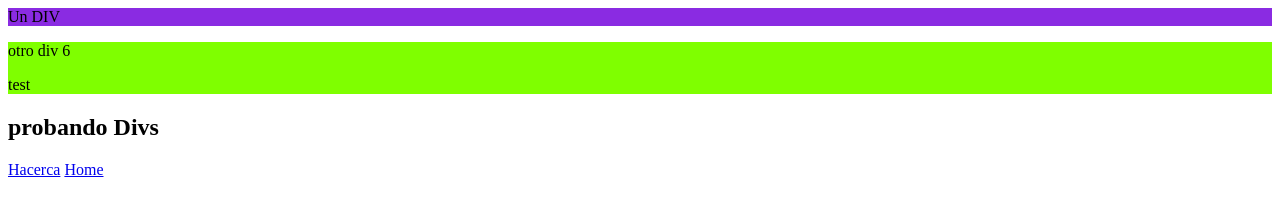
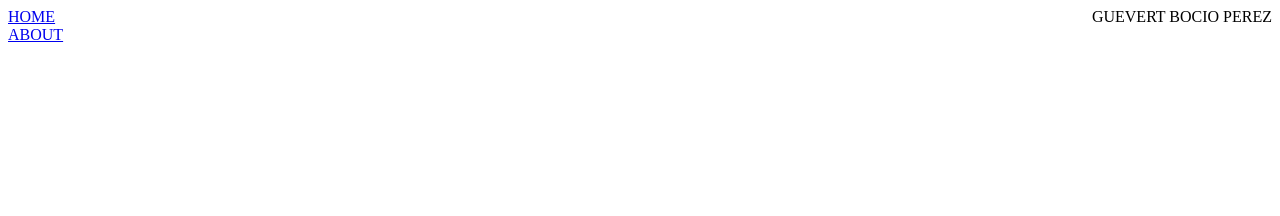
Before and after one commit to guevert/cv, a plain HTML site: page index.html in a window 1280 px wide. Drawn offline with Linux system fonts and the light colour scheme.

Commit message:
Trabajando con estilos

```diff
--- a/index.html
+++ b/index.html
@@ -2,24 +2,29 @@
 <html lang="en">
 <head>
     <meta charset="UTF-8">
-    <title>Perfil profesional</title>
+    <title>Habilidades Informaticas</title>
     <link rel="stylesheet" href="styles.css">
-
 </head>
 <body>
-   <div class="undiv">
-       <h>Un DIV</h>
-   </div>
-   <div class="otrodiv">
-       <p>otro div 6</p>
-      <p>
-          test
-      </p>
-   </div>
-   <div class="3eraClase">
-       <h2>probando Divs</h2>
-         </div>
-         <a href="about.html">Hacerca</a>
-         <a href="index.html">Home</a>
+<div class="container">
+    <div class="nav-wrapper">
+        <div class="left-side">
+            <div class="nav-link-wrapper">
+                <a href="index.html">HOME</a>
+            </div>
+
+             <div class="nav-link-wrapper">
+                <a href="about.html">ABOUT</a>
+             </div>
+        </div>
+
+        <div class="rigth-side">
+    <div class="brand">
+        <div>GUEVERT BOCIO PEREZ</div>
+    </div>
+ </div>
+</div>
+</div>
+
 </body>
 </html>
--- a/styles.css
+++ b/styles.css
@@ -1,6 +1,4 @@
-.undiv {
-    background-color: blueviolet;
+.nav-wrapper {
+    display: flex;
+    justify-content: space-between;
 }
-.otrodiv {
-    background-color: chartreuse;
-}
```
Also changed, not shown: images/christopher-robin-ebbinghaus-pgSkeh0yl8o-unsplash.jpg (added), images/clint-patterson-dYEuFB8KQJk-unsplash.jpg (added), 5 other files.
